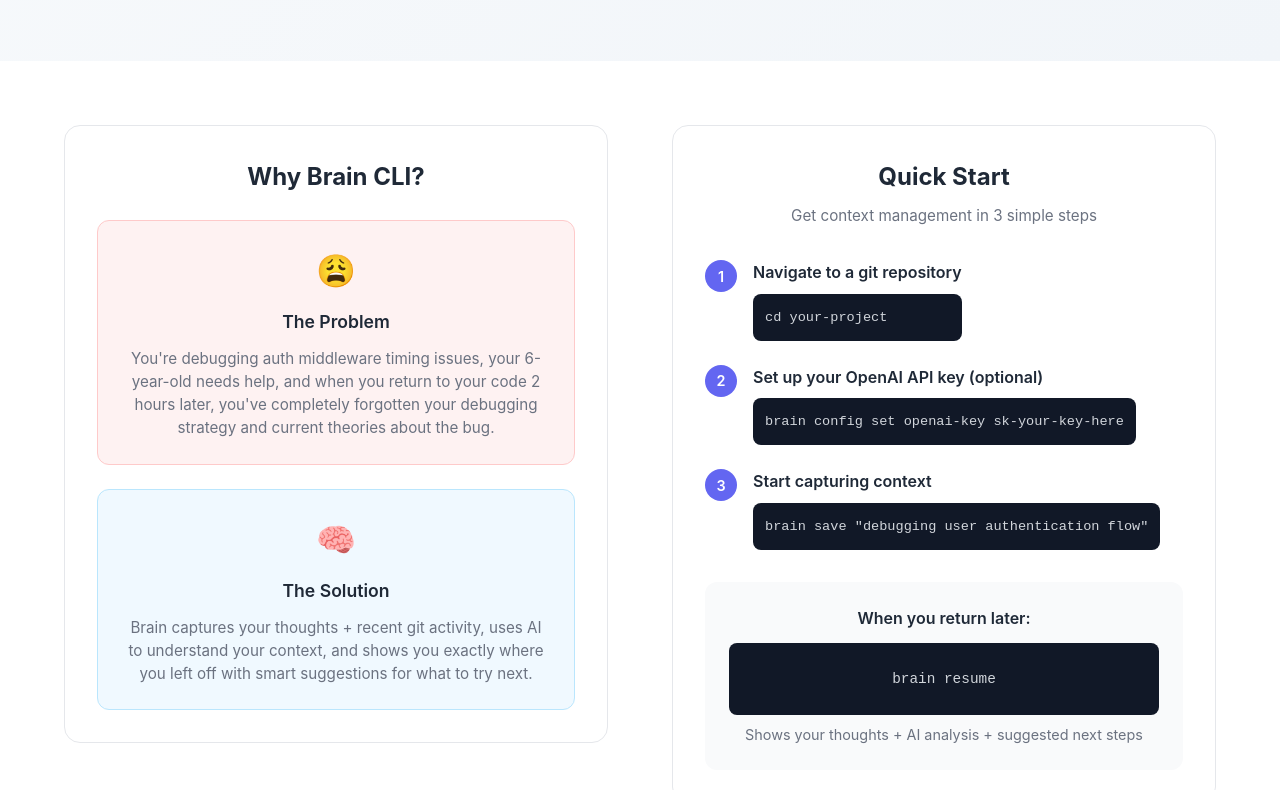
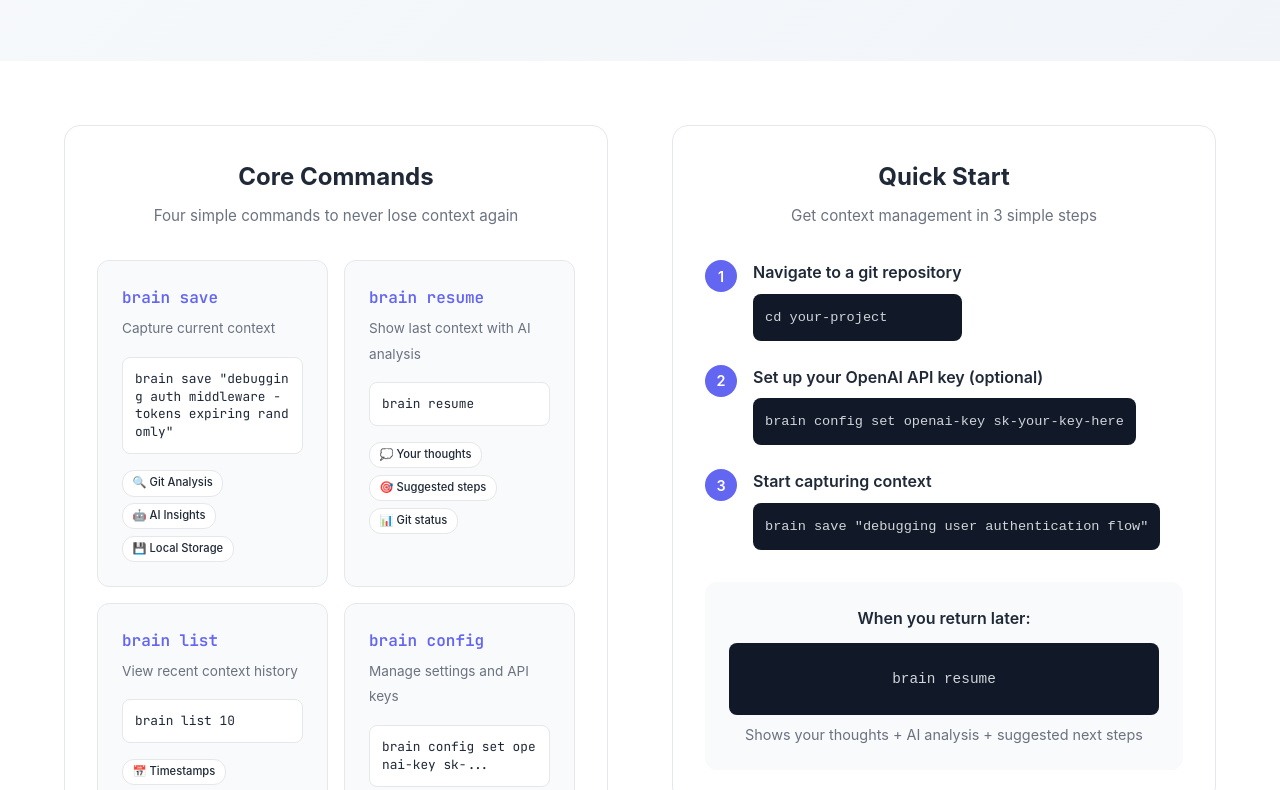
Before and after one commit to gustavjorlov/brain, a plain HTML site: page docs/index.html in a window 1280 px wide. Shown: the part 570-1360 px from the top of the page. Drawn offline with Linux system fonts and the light colour scheme.

Commit message:
Remove Selling Points section from index.html to streamline content

```diff
--- a/docs/index.html
+++ b/docs/index.html
@@ -97,34 +97,6 @@
           <div class="grid-layout">
             <!-- Left Column -->
             <div class="left-column">
-              <!-- Selling Points Section -->
-              <section class="selling-points">
-                <h2>Why Brain CLI?</h2>
-                <div class="selling-point">
-                  <div class="selling-point-content">
-                    <div class="card-icon">😩</div>
-                    <h3>The Problem</h3>
-                    <p>
-                      You're debugging auth middleware timing issues, your
-                      6-year-old needs help, and when you return to your code 2
-                      hours later, you've completely forgotten your debugging
-                      strategy and current theories about the bug.
-                    </p>
-                  </div>
-                </div>
-                <div class="selling-point">
-                  <div class="selling-point-content">
-                    <div class="card-icon">🧠</div>
-                    <h3>The Solution</h3>
-                    <p>
-                      Brain captures your thoughts + recent git activity, uses
-                      AI to understand your context, and shows you exactly where
-                      you left off with smart suggestions for what to try next.
-                    </p>
-                  </div>
-                </div>
-              </section>
-
               <!-- Core Commands Section -->
               <section id="features" class="core-commands">
                 <h2>Core Commands</h2>
```
